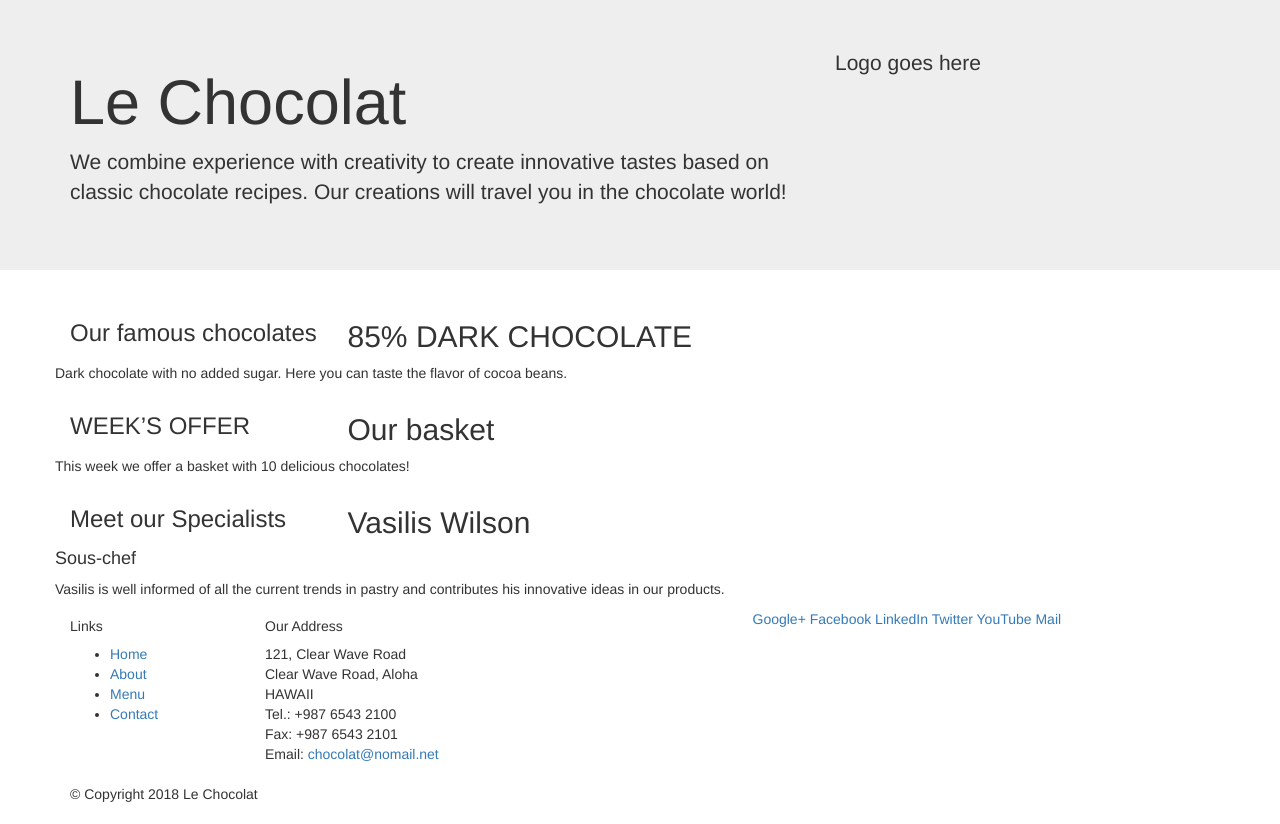
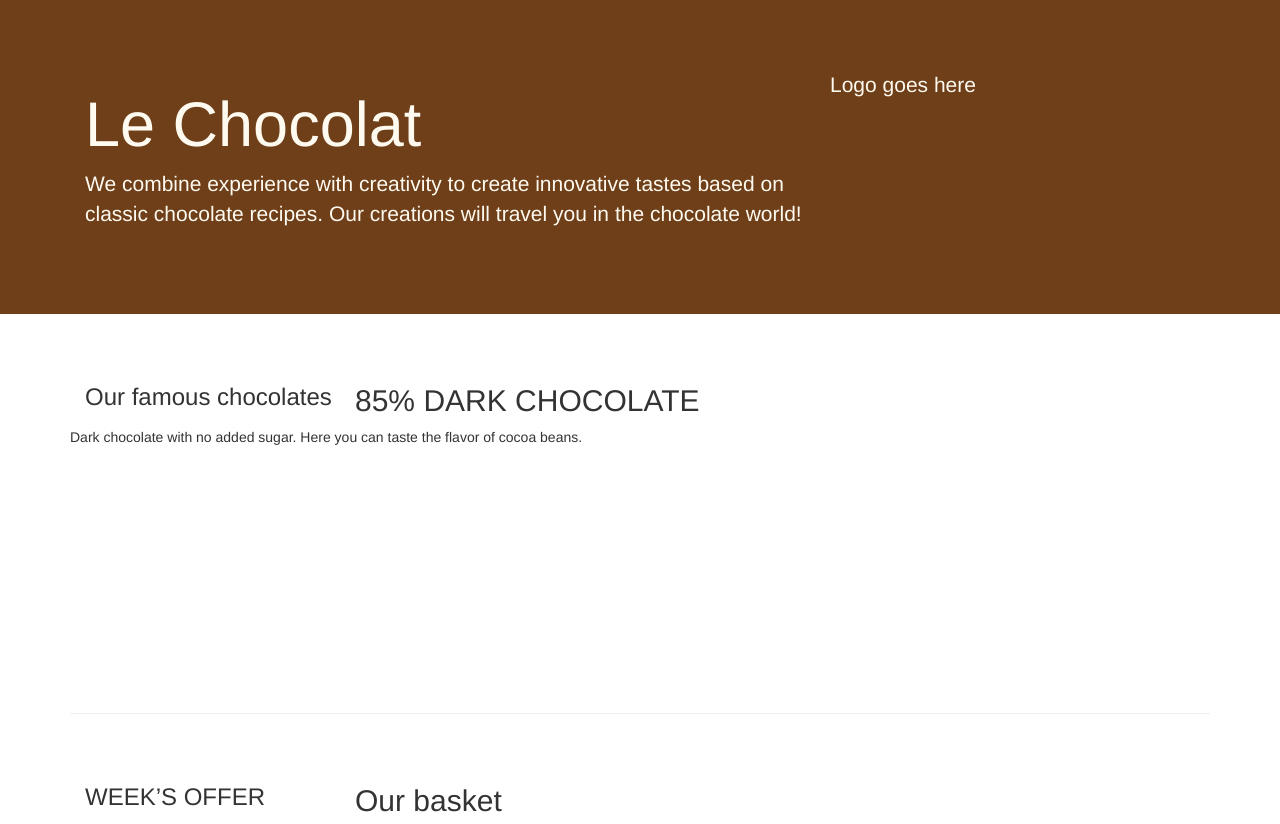
Before and after one commit to jawidibrahimi/leChocolat2, a plain HTML site: page index.html in a window 1280 px wide. Shown: the top 824 px of the page. Drawn offline with nearby package versions, Linux system fonts and the light colour scheme.

Commit message:
Bootstrap Grid Part 2

```diff
--- /dev/null
+++ b/css/styles.css
@@ -0,0 +1,32 @@
+.row-header{
+    margin:0px auto;
+    padding:0px;
+}
+.row-content {
+    margin:0px auto;
+    padding: 50px 0px 50px 0px;
+    border-bottom: 1px ridge;
+    min-height:400px;
+}
+.footer{
+    background-color: #dbb08d;
+    margin:0px auto;
+    padding: 20px 0px 20px 0px;
+}
+.jumbotron {
+    padding:70px 30px 70px 30px;
+    margin:0px auto;
+    background: #6E3F19;
+    color:floralwhite;
+}
+.jumbotron {
+    padding:70px 30px 70px 30px;
+    margin:0px auto;
+    background: #6E3F19;
+    color:floralwhite;
+}
+address{
+    font-size:80%;
+    margin:0px;
+    color:#0f0f0f;
+}
--- a/index.html
+++ b/index.html
@@ -8,13 +8,16 @@
     <meta http-equiv="x-ua-compatible" content="ie=edge">
     <!-- Bootstrap CSS -->
     <link rel="stylesheet" href="node_modules/bootstrap/dist/css/bootstrap.min.css">
+    <!-- Local external CSS -->
+    <link rel="stylesheet" href="css/styles.css">
     <title>Le Chocolat</title>
 </head>
+
 <body>
 
     <header class="jumbotron">
         <div class="container">
-            <div class="row">
+            <div class="row row-header">
                 <div class="col-12 col-sm-8">
                     <h1>Le Chocolat</h1>
                     <p>We combine experience with creativity to create innovative tastes based on classic chocolate
@@ -30,7 +33,7 @@
     <div class="container">
 
         <!--first row-->
-        <div class="row">
+        <div class="row flex-row-reverse row-content align-items-center">
             <div class="col-sm-4 col-md-3">
                 <h3>Our famous chocolates</h3>
             </div>
@@ -41,7 +44,7 @@
         </div>
 
         <!-- second row -->
-        <div class="row">
+        <div class="row row-content align-items-center">
             <div class="col-sm-4 col-md-3">
                 <h3>WEEK’S OFFER</h3>
             </div>
@@ -52,7 +55,7 @@
         </div>
 
         <!-- third row -->
-        <div class="row">
+        <div class="row flex-row-reverse row-content align-items-center">
             <div class="col-sm-4 col-md-3">
                 <h3>Meet our Specialists</h3>
             </div>
@@ -66,13 +69,14 @@
 
     </div>
 
-    <footer>
+    <footer class="footer">
         <div class="container">
             <div class="row">
 
+                <!-- Menu footer column -->
                 <div class="col-5 offset-1 col-sm-2">
                     <h5>Links</h5>
-                    <ul>
+                    <ul class="list-unstyled">
                         <li><a href="#">Home</a></li>
                         <li><a href="#">About</a></li>
                         <li><a href="#">Menu</a></li>
@@ -80,6 +84,7 @@
                     </ul>
                 </div>
 
+                <!-- Address footer column -->
                 <div class="col-6 col-sm-5">
                     <h5>Our Address</h5>
                     <address>
@@ -92,8 +97,9 @@
                     </address>
                 </div>
 
-                <div class="col col-sm-4">
-                    <div>
+                <!-- Social links footer column -->
+                <div class="col col-sm-4 align-self-center">
+                    <div style="text-align:center">
                         <a href="http://google.com/+">Google+</a>
                         <a href="http://www.facebook.com/profile.php?id=">Facebook</a>
                         <a href="http://www.linkedin.com/in/">LinkedIn</a>
@@ -105,9 +111,10 @@
 
             </div>
 
-            <div class="col-auto">
-                <div>
-                    <p> &copy; Copyright 2018 Le Chocolat</p>
+            <!-- Copyright paragraph -->
+            <div class="row justify-content-center">
+                <div class="col-auto">
+                    <p> &copy; Copyright 2019 Le Chocolat</p>
                 </div>
             </div>
 
```
